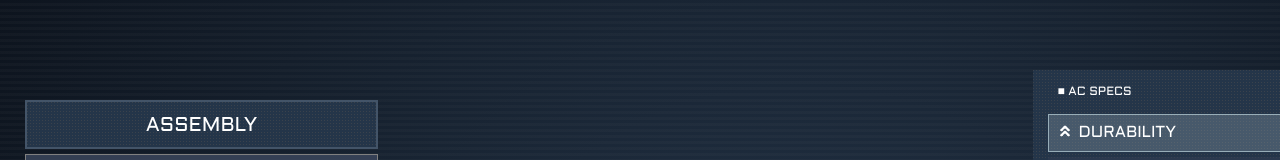
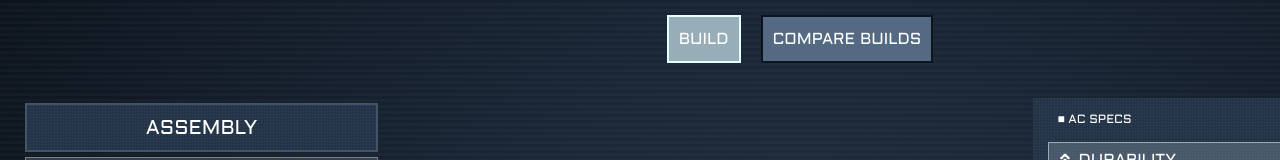
Before and after one commit to matteosal/ac6-advanced-garage, a React (Create React App) app: page / in a window 1280 px wide. Shown: the top 160 px of the page. Built offline with nearby package versions, Linux system fonts and the light colour scheme.

Commit message:
Added main switcher

```diff
--- a/src/App.jsx
+++ b/src/App.jsx
@@ -1,6 +1,7 @@
-import { useReducer } from 'react';
+import { useState, useReducer } from 'react';
 
 import * as glob from './Misc/Globals.js';
+import MainSwitcher from './Components/MainSwitcher.jsx';
 import Title from './Components/Title.jsx';
 import ACAssembly from './Components/ACAssembly.jsx';
 import PartsExplorer from './Components/PartsExplorer.jsx';
@@ -8,22 +9,6 @@ import PartStats from './Components/PartStats.jsx';
 import ACStats from './Components/ACStats.jsx';
 
 /*************************************************************************************/
-
-const previewReducer = (preview, action) => {
-	if(action.slot === null) {
-		// Set slot to null means close the part explorer. Reached by keydown handler (ESC)
-		return {slot: null, part: null}
-	} else if(action.slot !== undefined) {
-		return {slot: action.slot, part: null}
-	} else // Set part without changing slot
-		return {slot: preview.slot, part: action.part}
-}
-
-function App() {
-	const [preview, previewDispatch] = useReducer(
-		previewReducer,
-		{slot: null, part: null}
-	)
 
 const backgroundStyle = {
 	width: '100vw',
@@ -50,16 +35,35 @@ function App() {
 	margin: 'auto'
 };
 
+const previewReducer = (preview, action) => {
+	if(action.slot === null) {
+		// Set slot to null means close the part explorer. Reached by keydown handler (ESC)
+		return {slot: null, part: null}
+	} else if(action.slot !== undefined) {
+		return {slot: action.slot, part: null}
+	} else // Set part without changing slot
+		return {slot: preview.slot, part: action.part}
+}
+
+function App() {
+	const [preview, previewDispatch] = useReducer(
+		previewReducer,
+		{slot: null, part: null}
+	)
+
+	const [selectedSwitch, setSelectedSwitch] = useState('BUILD');
+
 	return (
 		<div style={backgroundStyle}>
 		<div style={containerStyle}>
+			<MainSwitcher selectedSwitch={selectedSwitch} setSelectedSwitch={setSelectedSwitch}/>
 			<div style={
-				{display: 'inline-block', width: '65%', marginTop: '30px', verticalAlign: 'top'}
+				{display: 'inline-block', width: '65%', verticalAlign: 'top'}
 			}>
 			{
 				preview.slot === null ?
 					<>
-					<div style={{display:'inline-block', width: '35%', marginTop: '70px'}}>
+					<div style={{display:'inline-block', width: '35%', marginTop: '40px'}}>
 						<ACAssembly previewSetter={slot => previewDispatch({slot: slot})}/>
 					</div>
 					<div style={{display:'inline-block', verticalAlign: 'top', width: '65%'}}>
@@ -69,8 +73,7 @@ function App() {
 					:
 					<>
 					<div style={
-						{display: 'inline-block', width: '30%', verticalAlign: 'top',
-							marginTop: '5px'}
+						{display: 'inline-block', width: '30%', verticalAlign: 'top'}
 					}>
 						<PartsExplorer
 							preview={preview}
@@ -79,7 +82,7 @@ function App() {
 					</div>
 					<div style={
 						{display: 'inline-block', width: '65%', verticalAlign: 'top',
-							marginLeft: '2.5%', marginRight: '2.5%', marginTop: '40px'}
+							marginLeft: '2.5%', marginRight: '2.5%', marginTop: '35px'}
 					}>
 						<PartStats
 							preview={preview}
@@ -89,7 +92,7 @@ function App() {
 			}
 			</div>
 			<div style={
-				{display: 'inline-block', width: '35%', marginTop: '70px', verticalAlign: 'top'}
+				{display: 'inline-block', width: '35%', marginTop: '35px', verticalAlign: 'top'}
 			}>
 				<ACStats preview={preview}/>
 			</div>
--- /dev/null
+++ b/src/Components/MainSwitcher.jsx
@@ -0,0 +1,38 @@
+import { useState } from 'react';
+
+import * as glob from '../Misc/Globals.js';
+
+const switcherButtonStyle = {
+	margin: '0px 10px 0px 10px',
+	padding: '10px'
+}
+
+const SwitcherButton = ({name, selected, setter}) => {
+	const [highlighted, setHighlighted] = useState(false);
+
+	const isSelected = name === selected;
+	let style = switcherButtonStyle;
+	if(isSelected)
+		style = {...style, background: glob.paletteColor(5),
+			border: '2px solid ' + glob.paletteColor(5, 1, 1.5)};
+
+	return(
+		<button style={style} onClick={() => setter(name)}>
+			{name}
+		</button>
+	)
+}
+
+const MainSwitcher = ({selectedSwitch, setSelectedSwitch}) => {
+	return(
+		<div style={
+			{display: 'flex', justifyContent: 'center', paddingTop: '15px'}
+		}>
+			<SwitcherButton name={'BUILD'} selected={selectedSwitch} setter={setSelectedSwitch} />
+			<SwitcherButton name={'COMPARE BUILDS'}
+				selected={selectedSwitch} setter={setSelectedSwitch} />
+		</div>
+	)
+}
+
+export default MainSwitcher;
```
Lines whose indentation alone changed are shown as unchanged.
